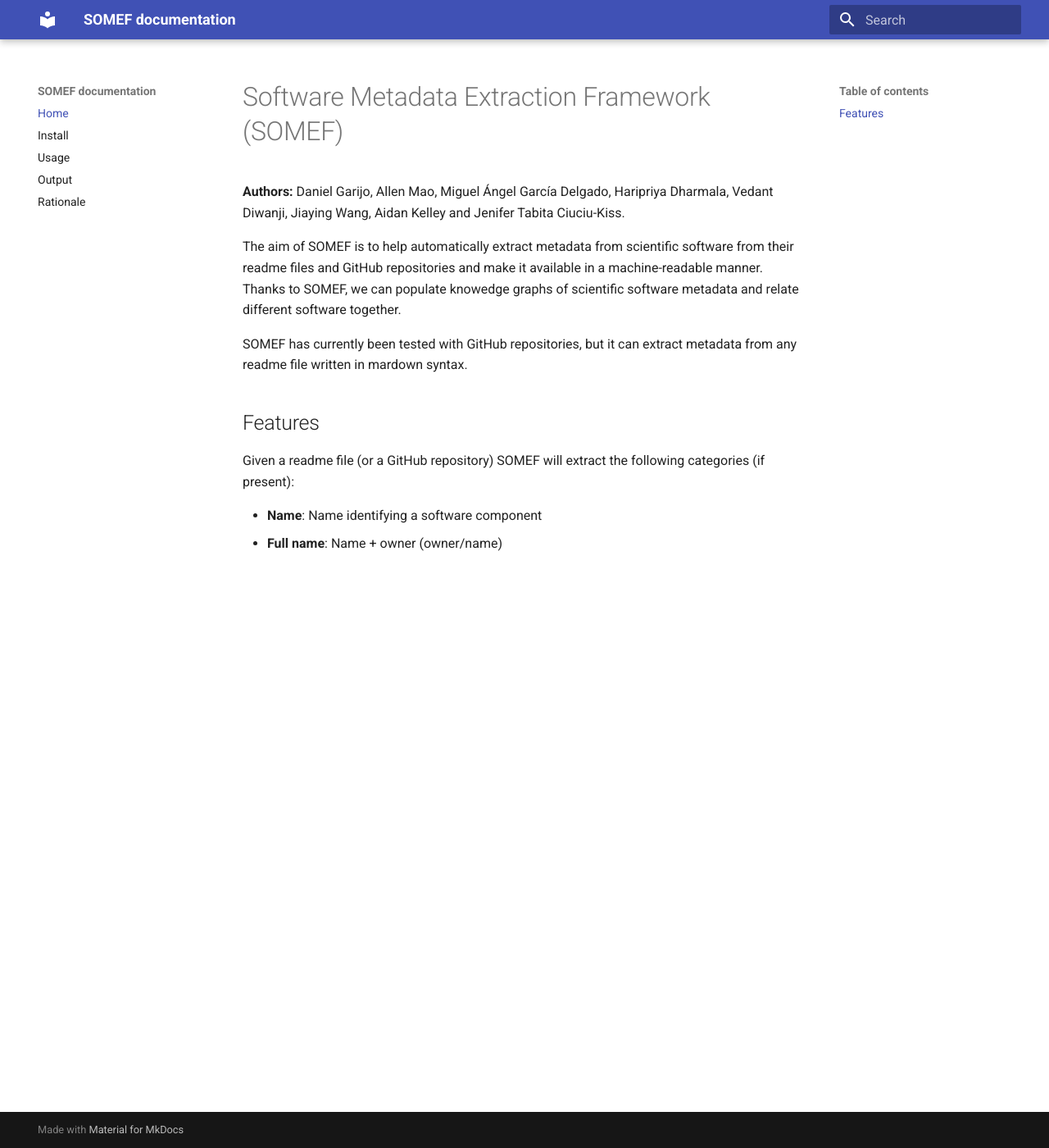
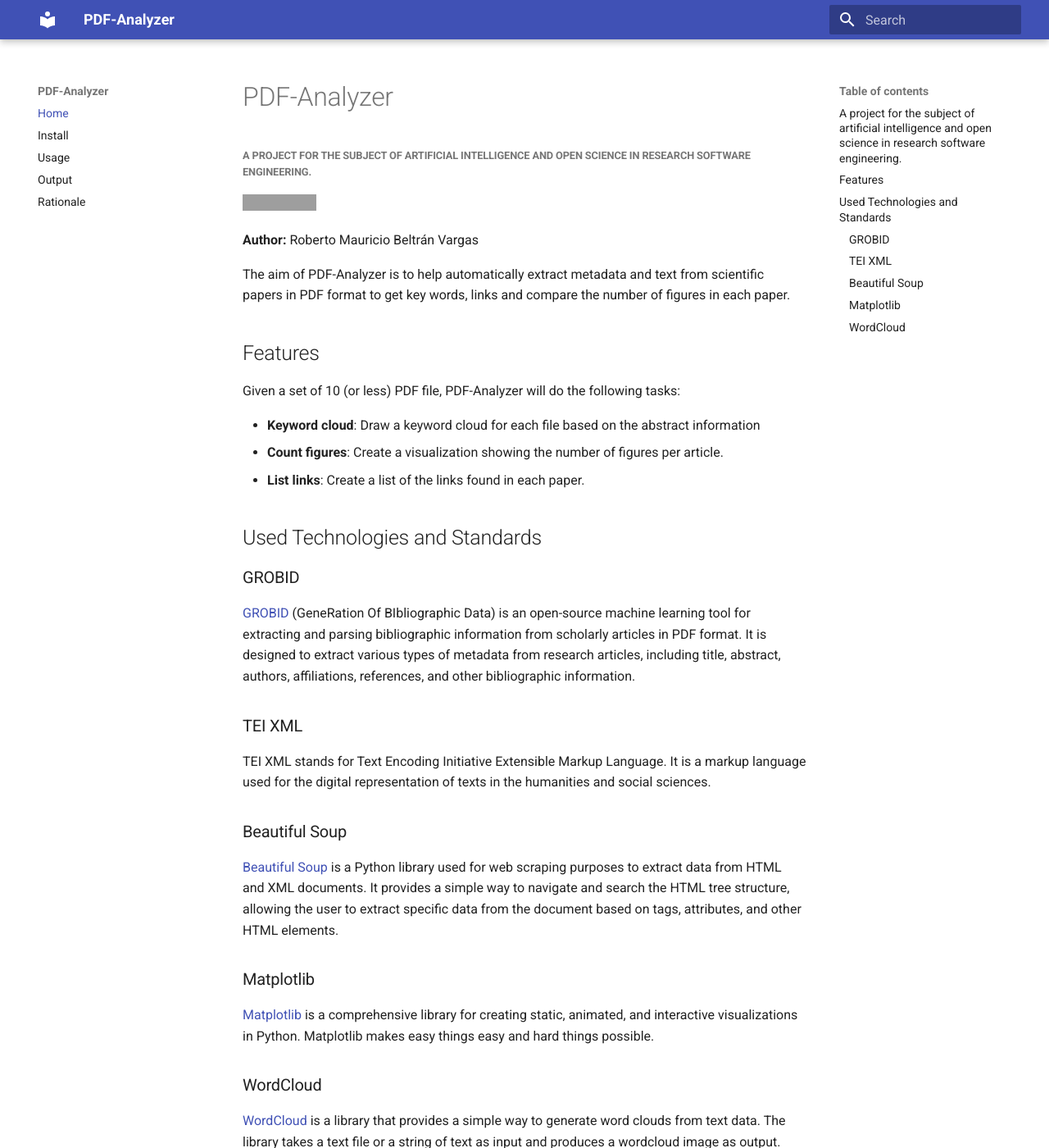
Before and after one commit to Mauriciokr5/Artificial-Intelligence-And-Open-Science-In-Research-Software-Engineering, an MkDocs documentation site: the page built from docs/index.md, in a window 1280 px wide and 1400 px high. Shown: the whole window at 82% size. Built offline with MkDocs 1.6.1 and Material for MkDocs 9.7.7, drawn with Linux system fonts in a browser that asks for light colours; grey boxes are pictures that could not be loaded.

Commit message:
Changes in documentation

```diff
--- a/docs/index.md
+++ b/docs/index.md
@@ -1,13 +1,33 @@
-# Software Metadata Extraction Framework (SOMEF)
-**Authors:** Daniel Garijo, Allen Mao, Miguel Ángel García Delgado, Haripriya Dharmala, Vedant Diwanji, Jiaying Wang, Aidan Kelley and Jenifer Tabita Ciuciu-Kiss.
+# PDF-Analyzer
+##### A project for the subject of artificial intelligence and open science in research software engineering.
 
-The aim of SOMEF is to help automatically extract metadata from scientific software from their readme files and GitHub repositories and make it available in a machine-readable manner. Thanks to SOMEF, we can populate knowedge graphs of scientific software metadata and relate different software together.
+[![DOI](https://zenodo.org/badge/597722448.svg)](https://zenodo.org/badge/latestdoi/597722448)
 
-SOMEF has currently been tested with GitHub repositories, but it can extract metadata from any readme file written in mardown syntax.
+**Author:** Roberto Mauricio Beltrán Vargas
+
+The aim of PDF-Analyzer is to help automatically extract metadata and text from scientific papers in PDF format to get key words, links and compare the number of figures in each paper.
 
 
 ## Features
-Given a readme file (or a GitHub repository) SOMEF will extract the following categories (if present):
+Given a set of 10 (or less) PDF file, PDF-Analyzer will do the following tasks:
 
-- **Name**: Name identifying a software component
-- **Full name**: Name + owner (owner/name)
+- **Keyword cloud**: Draw a keyword cloud for each file based on the abstract information
+- **Count figures**: Create a visualization showing the number of figures per article.
+- **List links**: Create a list of the links found in each paper.
+
+## Used Technologies and Standards
+
+### GROBID
+[GROBID](https://grobid.readthedocs.io/en/latest/)  (GeneRation Of BIbliographic Data) is an open-source machine learning tool for extracting and parsing bibliographic information from scholarly articles in PDF format. It is designed to extract various types of metadata from research articles, including title, abstract, authors, affiliations, references, and other bibliographic information.
+
+### TEI XML
+TEI XML stands for Text Encoding Initiative Extensible Markup Language. It is a markup language used for the digital representation of texts in the humanities and social sciences.
+
+### Beautiful Soup
+[Beautiful Soup](https://beautiful-soup-4.readthedocs.io/en/latest/)  is a Python library used for web scraping purposes to extract data from HTML and XML documents. It provides a simple way to navigate and search the HTML tree structure, allowing the user to extract specific data from the document based on tags, attributes, and other HTML elements.
+
+### Matplotlib
+[Matplotlib](https://matplotlib.org/) is a comprehensive library for creating static, animated, and interactive visualizations in Python. Matplotlib makes easy things easy and hard things possible.
+
+### WordCloud
+[WordCloud](https://pypi.org/project/wordcloud/) is a library that provides a simple way to generate word clouds from text data. The library takes a text file or a string of text as input and produces a wordcloud image as output.
--- a/mkdocs.yml
+++ b/mkdocs.yml
@@ -1,4 +1,4 @@
-site_name: SOMEF documentation
+site_name: PDF-Analyzer
 nav:
   - Home: index.md
   - Install: install.md
```
Also changed, not shown: README.md (+18 -6 lines), rationale.md (+0 -1 lines).
